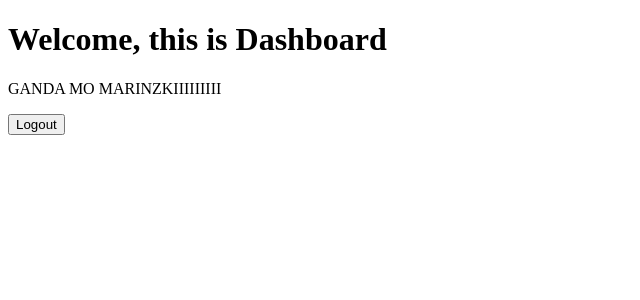
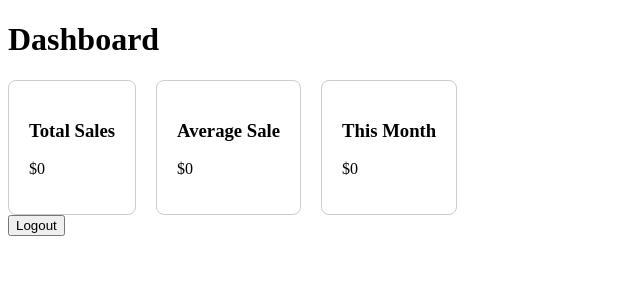
Before and after one commit to MarkLawrenceArtistry/commission, a React app in the folder frontend/: page /dashboard in a window 1280 px wide. Shown: the top 300 px of the page, without its empty margins (0-640 px from the left). Built offline with nearby package versions, Linux system fonts and the light colour scheme; no server answers; sample sign-in values are in the browser's storage; the HTML template or start-up script is replaced by a standard one.

Commit message:
Trying to fix dashboard kpi

```diff
--- a/frontend/src/pages/Dashboard.jsx
+++ b/frontend/src/pages/Dashboard.jsx
@@ -1,19 +1,63 @@
+import { useState, useEffect } from "react"
 import { useAuth } from "../contexts/AuthContext"
 import { useNavigate } from "react-router-dom"
+import { getDashboardKpi } from "../services/salesService"
 
 export default function Dashboard() {
     const { logoutSession, user } = useAuth()
+    const [kpi, setKpi] = useState(null)
+    const [loading, setLoading] = useState(true)
     const navigate = useNavigate()
+
+    useEffect(() => {
+        async function fetchData() {
+            try {
+                console.log(user)
+                const result = await getDashboardKpi('1')
+                if(result) {
+                    setKpi(result)
+                }
+            } catch(err) {
+                console.error(err.message)
+            } finally {
+                setLoading(false)
+            }
+        }
+
+        fetchData()
+
+    }, [])
 
     const handleLogout = () => {
         logoutSession();
         navigate('/login')
     }
 
+    if(loading) return <p>Loading...</p>
+
     return (
         <div>
-            <h1>Welcome, this is Dashboard</h1>
-            <p>GANDA MO MARINZKIIIIIIIII</p>
+            <h1>Dashboard</h1>
+
+            <div style={{ display: 'flex', gap: '20px', marginTop: '20px' }}>
+
+                <div style={{ border: '1px solid #ccc', padding: '20px', borderRadius: '8px' }}>
+                <h3>Total Sales</h3>
+                {/* Note: SQLite SUM() returns an object key like "SUM(amount)". We handle it safely. */}
+                <p>${kpi?.totalSales?.['SUM(amount)'] || 0}</p>
+                </div>
+
+                <div style={{ border: '1px solid #ccc', padding: '20px', borderRadius: '8px' }}>
+                <h3>Average Sale</h3>
+                <p>${kpi?.totalAvgSales?.['AVG(amount)']?.toFixed(2) || 0}</p>
+                </div>
+
+                <div style={{ border: '1px solid #ccc', padding: '20px', borderRadius: '8px' }}>
+                <h3>This Month</h3>
+                <p>${kpi?.totalSalesThisMonth?.total || 0}</p>
+                </div>
+
+            </div>
 
             <button onClick={handleLogout}>Logout</button>
         </div>
--- a/frontend/src/services/salesService.js
+++ b/frontend/src/services/salesService.js
@@ -21,6 +21,7 @@ export const deleteSale = async (sale_id, user_id) => {
 }
 
 export const getDashboardKpi = async (user_id) => {
-    const response = await api.get(`/dashboard/kpi`, user_id)
+    console.log("sale service: " + user_id)
+    const response = await api.get(`/sales/dashboard/kpi`, user_id)
     return response.data
 }
```
Also changed, not shown: 1 other file (tests, documents, lock files or other folders).
